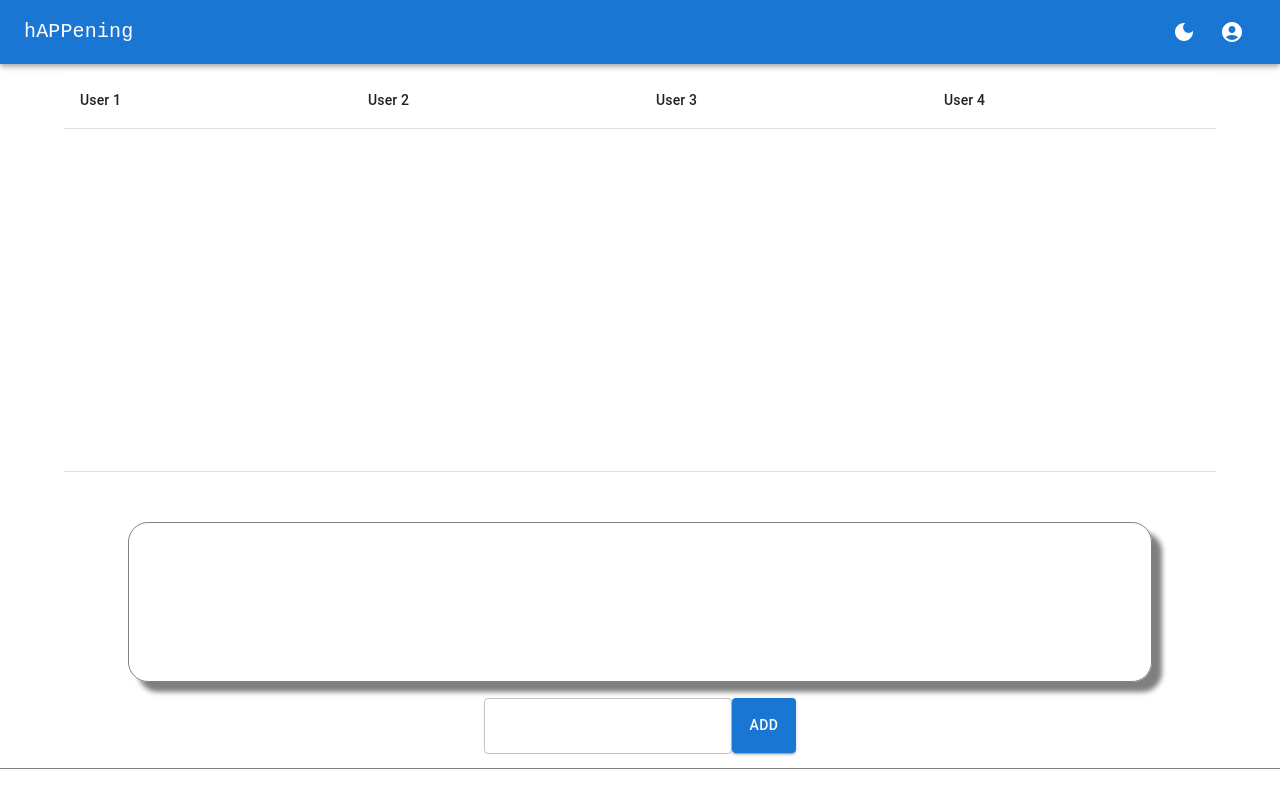
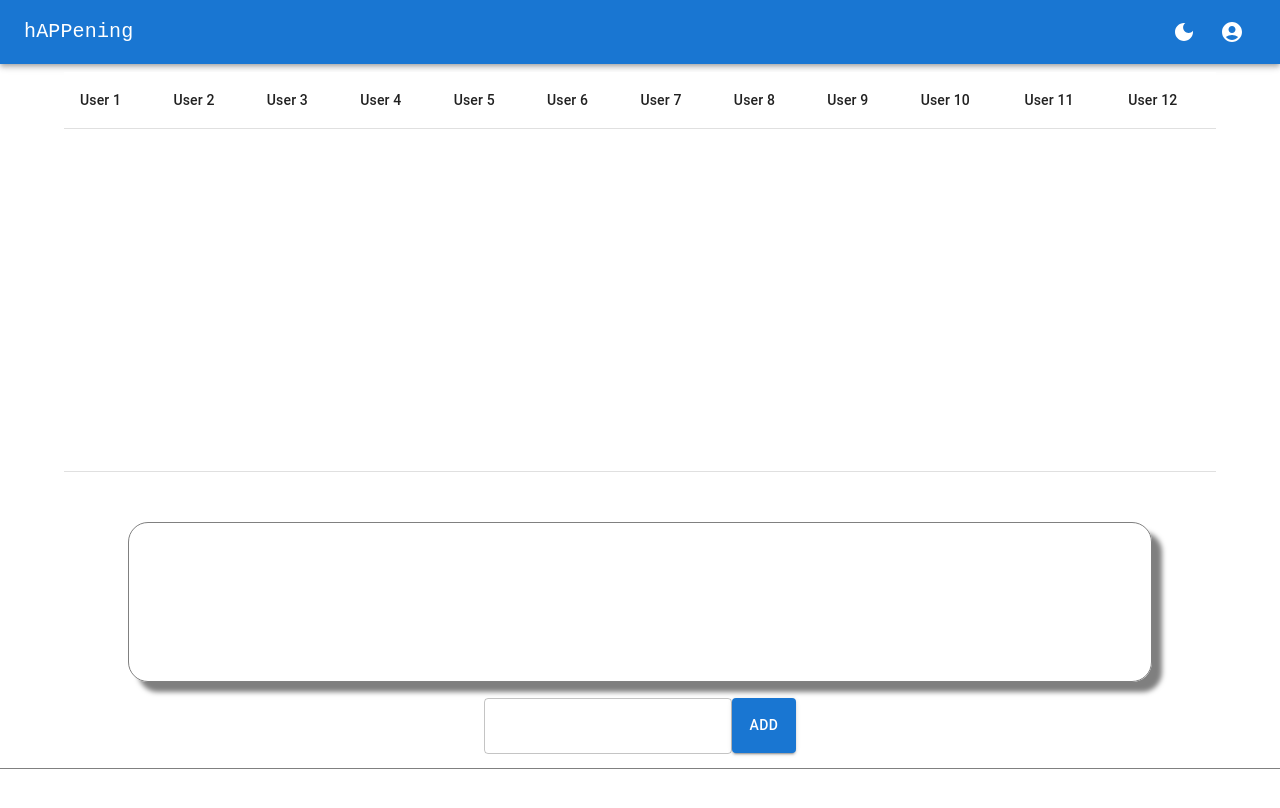
Before and after one commit to EricBlommel/bwv-projekttage-2022, a React (Create React App) app in the folder frontend/: page /event in a window 1280 px wide. Built offline with nearby package versions, Linux system fonts and the light colour scheme.

Commit message:
add entry inputa

```diff
--- a/frontend/src/_shared/components/CSS/EventPage.css
+++ b/frontend/src/_shared/components/CSS/EventPage.css
@@ -31,6 +31,7 @@
     height: 50vh;
     max-height: 50vh;
     align-content: start;
+    max-width: 90vw;
 }
 
 #userOfItem {
@@ -45,6 +46,7 @@
 
 #uncategorizedItemList{
     height: 20vh;
+    max-height: 20vh;
     width: 80vw;
     border: 1px solid grey;
     box-shadow: 10px 10px 5px rgba(0,0,0,0.5);
@@ -52,4 +54,5 @@
     margin: auto auto 5vh auto;
     text-align: left;
     padding: 20px;
+    overflow: scroll;
 }
--- a/frontend/src/_shared/components/EventPage.tsx
+++ b/frontend/src/_shared/components/EventPage.tsx
@@ -2,7 +2,7 @@ import React, {useState} from 'react';
 import './CSS/EventPage.css';
 import {
     Button, Chip,
-  createTheme, Grid, Stack,
+    createTheme, Stack,
     Table,
     TableBody,
     TableCell, TableContainer, TableHead,
@@ -45,8 +45,8 @@ function EventPage(props: Props) {
     const [uncategorizedItems, setUncategorizedItems] = useState<string[]>([]);
     const [text, setText] = useState<string>("");
     const [categorizedItems, setCategorizedItems] = useState<item[]>([]);
-  const [users] = useState(['User 1', 'User 2', 'User 3', 'User 4']);
-  const testUser = 'User 3'
+    const [users] = useState(['User 1', 'User 2', 'User 3', 'User 4', 'User 5', 'User 6', 'User 7', 'User 8', 'User 9', 'User 10', 'User 11', 'User 12']);
+    const testUser = 'User 5'
 
     function handleDeleteUncategorized(indexToDelete: number) {
         setUncategorizedItems(uncategorizedItems => uncategorizedItems.filter((value, index: number) => index !== indexToDelete));
@@ -57,10 +57,12 @@ function EventPage(props: Props) {
     }
 
     function handleAdd(item: string) {
+
+        if(item !== ''){
         const newList = uncategorizedItems.concat(item);
-
         setUncategorizedItems(newList);
         setText("");
+        }
     }
 
     function addItemsToUser(item: string, index: number) {
@@ -86,7 +88,7 @@ function EventPage(props: Props) {
                             <TableBody>
                                 <TableRow id={'contentRow'}>
                                     {users.map((user) =>
-                        <TableCell>
+                                        <TableCell style={{verticalAlign: "top"}}>
                                             {
                                                 categorizedItems.map((categorizedItem, index) =>
                                                         user === categorizedItem.user && (
@@ -122,7 +124,8 @@ function EventPage(props: Props) {
                                 )}
                         </div>
                     </Stack>
-            <Stack alignItems={"flex-end"} justifyContent={"center"} direction={"row"} sx={{height: '4vh'}}>
+                    <Stack alignItems={"flex-end"} justifyContent={"center"} direction={"row"} sx={{height: '4vh'}}
+                           onKeyPress={(e) => e.key === 'Enter' && handleAdd(text)}>
                         <TextField value={text} variant={"outlined"} className={"addItem"} id={"itemName"}
                                    onChange={event => setText(event.target.value)}></TextField>
                         <Button className={"addItem"} variant={"contained"} onClick={() => handleAdd(text)}>add</Button>
```
Lines whose indentation alone changed are shown as unchanged.
